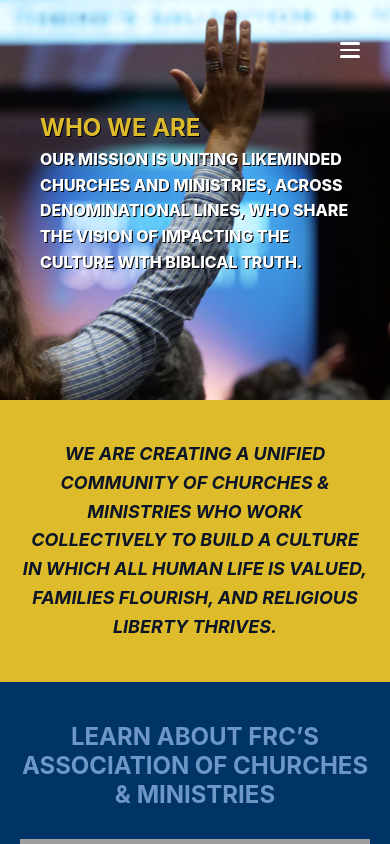
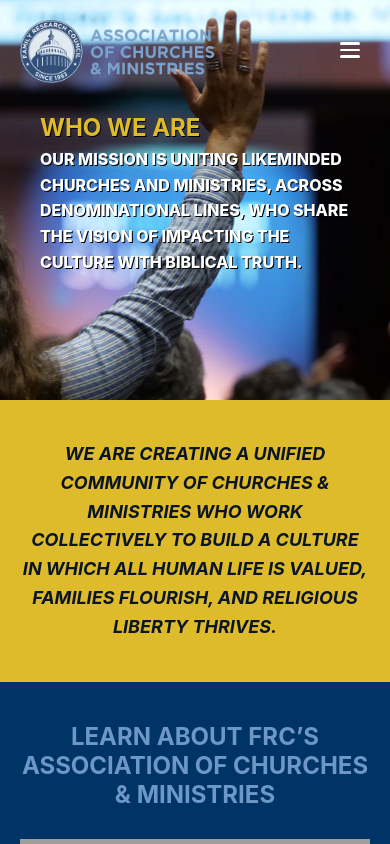
Before and after one commit to FamilyResearchCouncil/acm.frc.org, a Next.js app: page / in a window 390 px wide. Shown: the top 844 px of the page. Built offline with nearby package versions, Linux system fonts and the light colour scheme; grey boxes are pictures that could not be loaded.

Commit message:
add logo, hide menu when link or button clicked on mobile menu

```diff
--- a/components/hooks/useOnClickOutside.js
+++ b/components/hooks/useOnClickOutside.js
@@ -1,16 +1,25 @@
 import { useEffect } from 'react';
+import { useWindowSize } from "./useWindowSize";
 
 export const useOnClickOutside = (ref, handler) => {
+    let windowSize = useWindowSize();
     useEffect(() => {
             const listener = event => {
-                if (!ref.current || ref.current.contains(event.target)) {
-                    return;
+                if (windowSize.width > 768) {
+                    if (!ref.current || ref.current.contains(event.target)) {
+                        return;
+                    }
+                } else {
+
+                    if (!ref.current || ref.current.contains(event.target)) {
+                        if (event.target.tagName != "BUTTON" && event.target.tagName != "A") return;
+                    }
                 }
                 handler(event);
             };
-            document.addEventListener('mousedown', listener);
+            document.addEventListener('click', listener);
             return () => {
-                document.removeEventListener('mousedown', listener);
+                document.removeEventListener('click', listener);
             };
         },
         [ref, handler],
--- /dev/null
+++ b/components/hooks/useWindowSize.js
@@ -0,0 +1,30 @@
+import { useState, useEffect } from "react";
+
+export const useWindowSize = () => {
+    const [windowSize, setWindowSize] = useState({
+        width: undefined,
+        height: undefined,
+    });
+
+    useEffect(() => {
+        // Handler to call on window resize
+        let handleResize = () => {
+            // Set window width/height to state
+            setWindowSize({
+                width: window.innerWidth,
+                height: window.innerHeight,
+            });
+        }
+
+        // Add event listener
+        window.addEventListener("resize", handleResize);
+
+        // Call handler right away so state gets updated with initial window size
+        handleResize();
+
+        // Remove event listener on cleanup
+        return () => window.removeEventListener("resize", handleResize);
+    }, []); // Empty array ensures that effect is only run on mount
+
+    return windowSize;
+}
--- a/components/layouts/header/Header.module.css
+++ b/components/layouts/header/Header.module.css
@@ -4,3 +4,21 @@
     width: 100%;
     z-index: 10;
 }
+
+.logoLink {
+    width: 200px;
+    display: block;
+    position: absolute;
+    top: 2rem;
+    left: 2rem;
+    transition: all .6s ease;
+}
+
+.hidden {
+    opacity: 0;
+    transform: translateY(-100%);
+}
+
+.logoLink img {
+    width: 100%
+}
--- a/components/layouts/header/index.js
+++ b/components/layouts/header/index.js
@@ -1,15 +1,30 @@
-import React, { useState, useRef } from "react";
+import React, { useState, useRef, useEffect } from "react";
 import Burger from '../navigation/burger'
 import Menu from '../navigation/menu'
 import { useOnClickOutside } from '../../hooks/useOnClickOutside';
 import styles from './Header.module.css'
+import Link from "next/link";
+
 
 let Header = () => {
     const [open, setOpen] = useState(false);
     const node = useRef();
     useOnClickOutside(node, () => setOpen(false));
+
+    const [hideLogo, setHideLogo] = useState(false);
+    useEffect(() => {
+        window.addEventListener("scroll", () => {
+            setHideLogo(window.scrollY > 200);
+        });
+    }, []);
+
     return (
         <header ref={node} className={styles.header}>
+            <Link href="/">
+                <a className={` ${styles.logoLink} ${ hideLogo ? styles.hidden : "" }`}>
+                    <img src="/img/ACM_templogo.png" alt="FRC Association Of Churches And Ministries" />
+                </a>
+            </Link>
             <Burger open={open} setOpen={setOpen} />
             <Menu  open={open} setOpen={setOpen} />
         </header>
```
Also changed, not shown: public/img/ACM_templogo.png (added).
